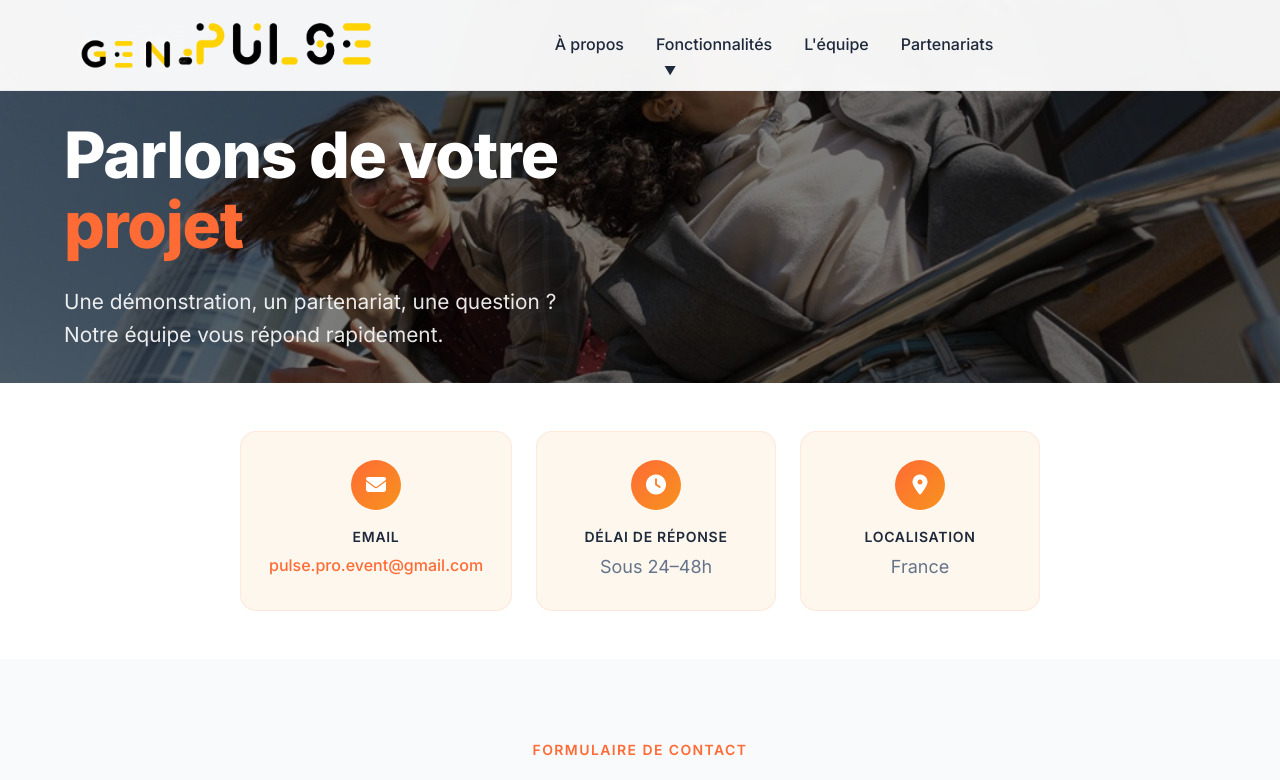
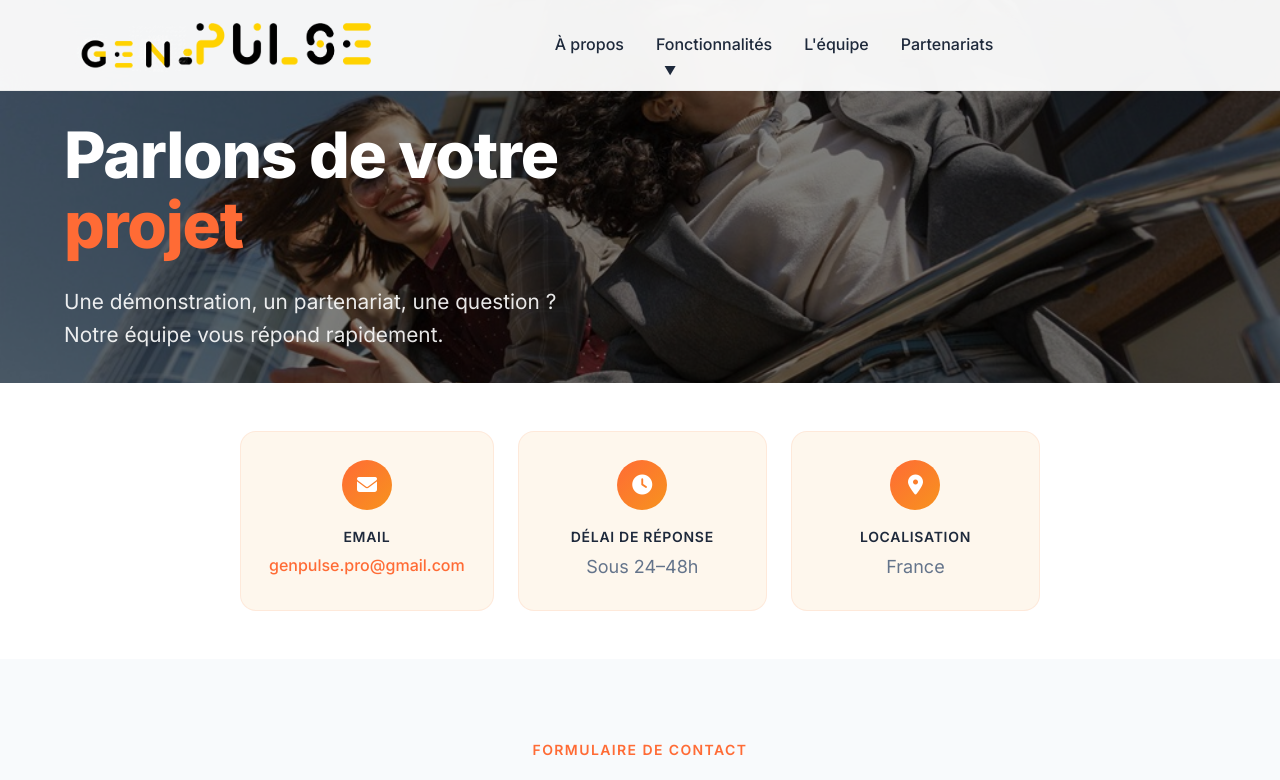
Before and after one commit to Pulse-Asso/Pulse_Showcase, a Next.js app: page /contact in a window 1280 px wide. Shown: the top 780 px of the page. Built offline with nearby package versions, Linux system fonts and the light colour scheme; no server answers.

Commit message:
fix(email): replace email contact page

```diff
--- a/app/api/contact/route.ts
+++ b/app/api/contact/route.ts
@@ -22,7 +22,7 @@ export async function POST(req: NextRequest) {
 
     await transporter.sendMail({
       from: `"${name}" <${process.env.SMTP_USER}>`,
-      to: 'pulse.pro.event@gmail.com',
+      to: 'genpulse.pro@gmail.com',
       replyTo: email,
       subject: subject ?? `Contact depuis le site - ${name}`,
       text: message,
--- a/app/contact/page.tsx
+++ b/app/contact/page.tsx
@@ -32,8 +32,8 @@ const infoCards = [
   {
     icon: 'fas fa-envelope',
     title: 'Email',
-    value: 'pulse.pro.event@gmail.com',
-    href: 'mailto:pulse.pro.event@gmail.com',
+    value: 'genpulse.pro@gmail.com',
+    href: 'mailto:genpulse.pro@gmail.com',
   },
   {
     icon: 'fas fa-clock',
--- a/app/layout.tsx
+++ b/app/layout.tsx
@@ -76,7 +76,7 @@ const organizationSchema = {
   logo: `${BASE_URL}/img/genpulse.png`,
   contactPoint: {
     '@type': 'ContactPoint',
-    email: 'pulse.pro.event@gmail.com',
+    email: 'genpulse.pro@gmail.com',
     contactType: 'customer support',
     availableLanguage: 'French',
   },
--- a/components/ContactForm.tsx
+++ b/components/ContactForm.tsx
@@ -118,8 +118,8 @@ export default function ContactForm() {
         <p style={{ color: '#ef4444', display: 'flex', alignItems: 'center', gap: '0.5rem', fontSize: '0.95rem' }}>
           <i className="fas fa-exclamation-circle"></i>
           Une erreur est survenue. Veuillez réessayer ou nous écrire à{' '}
-          <a href="mailto:pulse.pro.event@gmail.com" style={{ color: '#ff6b35', textDecoration: 'underline' }}>
-            pulse.pro.event@gmail.com
+          <a href="mailto:genpulse.pro@gmail.com" style={{ color: '#ff6b35', textDecoration: 'underline' }}>
+            genpulse.pro@gmail.com
           </a>.
         </p>
       )}
```
Also changed, not shown: 1 other file (tests, documents, lock files or other folders).
